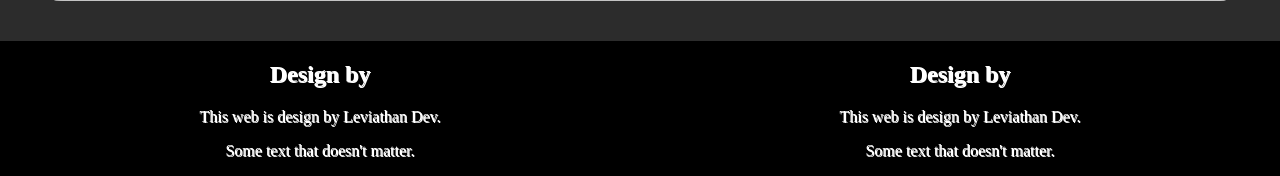
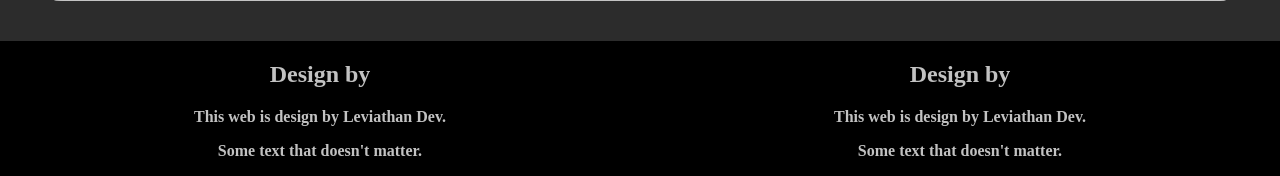
Before and after one commit to MiloslavStekrt/template, a PHP site: page /index.php in a window 1280 px wide. Shown: the part 1082-1258 px from the top of the page. Run offline with PHP 8.4, Linux system fonts and the light colour scheme; a user stored in the database is signed in.

Commit message:
change colors

```diff
--- a/css/master.css
+++ b/css/master.css
@@ -31,9 +31,9 @@ nav{
 /* footer */
 footer{
     background-color: black;
-    color: white;
+    color: #c2c2c2;
     text-align: center;
     display: flex;
-    text-shadow: 1px 1px white;
+    font-weight: bold;
     justify-content: space-around;
 }
```
